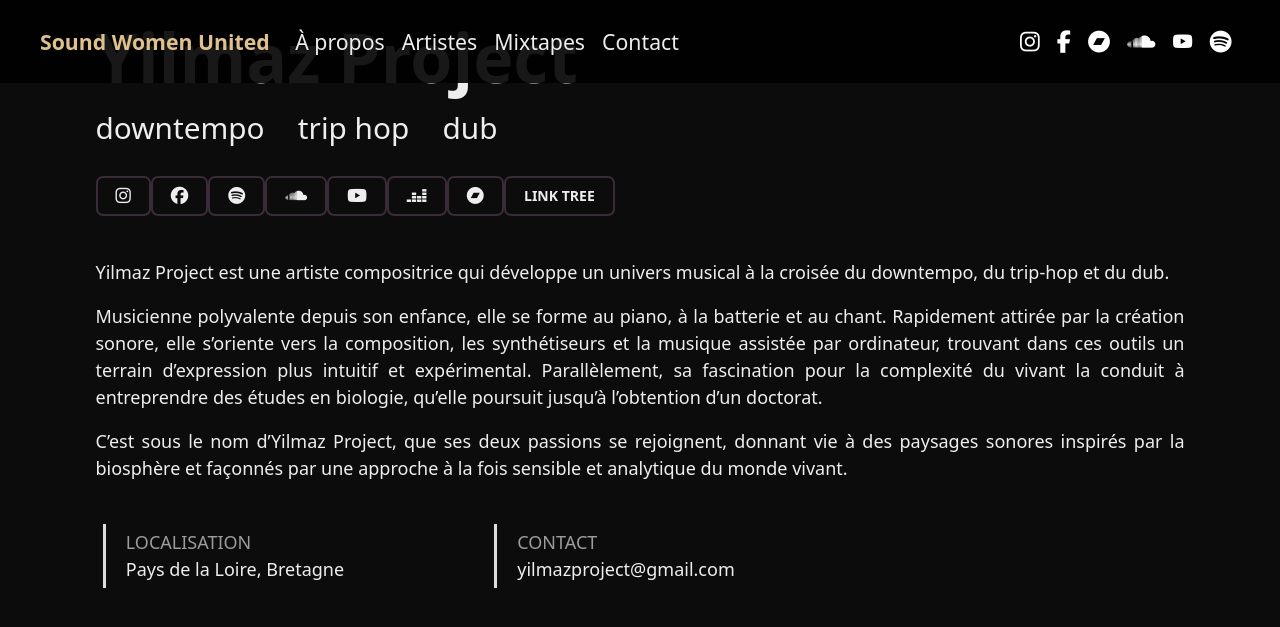
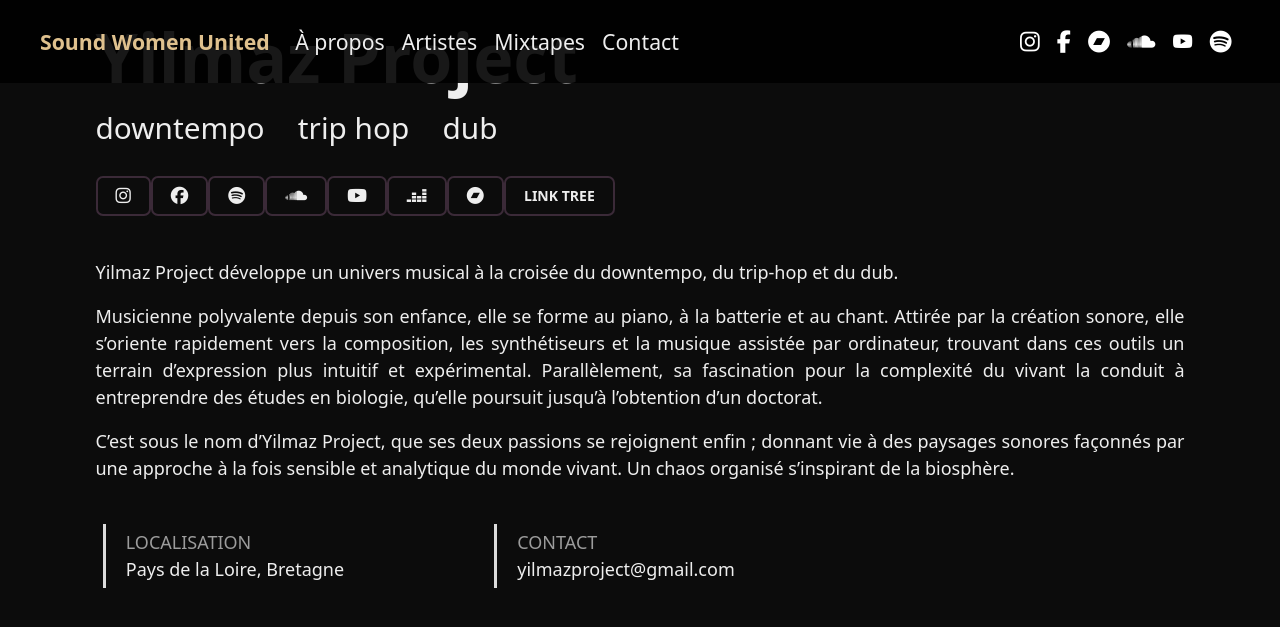
Before and after one commit to sabord/swu, a Jekyll site: the page built from docs/_artists/Yilmaz_Project.md, in a window 1280 px wide and 900 px high, scrolled down 624 px, cut to the strip 0-635 px from the top of the window. Shown: the top 627 px of the strip. Built offline with Jekyll 4.4.1, drawn with Linux system fonts in a browser that asks for light colours.

Commit message:
modif Yilmaz

```diff
--- a/docs/_artists/Yilmaz_Project.md
+++ b/docs/_artists/Yilmaz_Project.md
@@ -34,10 +34,9 @@ links:
   - deezer: https://www.deezer.com/fr/artist/281376821
   - apple:
 ---
+Yilmaz Project développe un univers musical à la croisée du downtempo, du trip-hop et du dub.
 
-Yilmaz Project est une artiste compositrice qui développe un univers musical à la croisée du downtempo, du trip-hop et du dub.
-
-Musicienne polyvalente depuis son enfance, elle se forme au piano, à la batterie et au chant. Rapidement attirée par la création sonore, elle s’oriente vers la composition, les synthétiseurs et la musique assistée par ordinateur, trouvant dans ces outils un terrain d’expression plus intuitif et expérimental.
+Musicienne polyvalente depuis son enfance, elle se forme au piano, à la batterie et au chant. Attirée par la création sonore, elle s’oriente rapidement vers la composition, les synthétiseurs et la musique assistée par ordinateur, trouvant dans ces outils un terrain d’expression plus intuitif et expérimental.
 Parallèlement, sa fascination pour la complexité du vivant la conduit à entreprendre des études en biologie, qu’elle poursuit jusqu’à l’obtention d’un doctorat.
 
-C’est sous le nom d’Yilmaz Project, que ses deux passions se rejoignent, donnant vie à des paysages sonores inspirés par la biosphère et façonnés par une approche à la fois sensible et analytique du monde vivant.
+C’est sous le nom d’Yilmaz Project, que ses deux passions se rejoignent enfin ; donnant vie à des paysages sonores façonnés par une approche à la fois sensible et analytique du monde vivant. Un chaos organisé s’inspirant de la biosphère.
```
